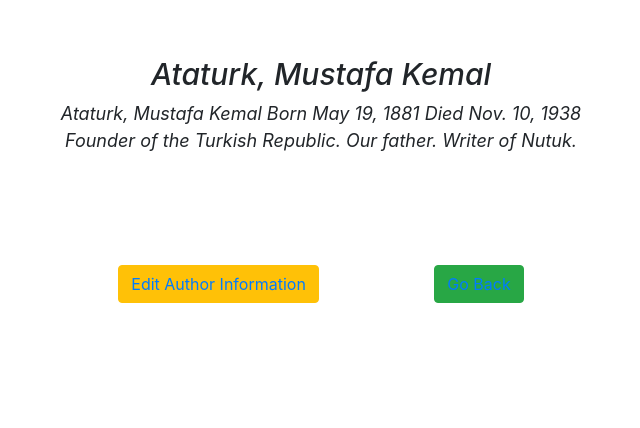
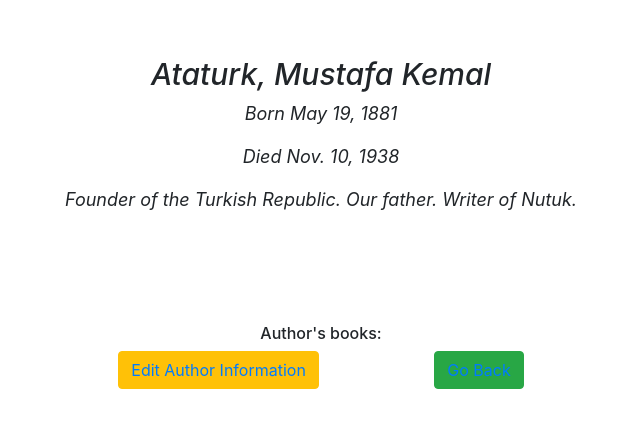
Before and after one commit to yucehan57/LibraryProject, a Django app: page /authors/4 in a window 1280 px wide. Shown: the part 62-490 px from the top of the page, without its empty margins (319-959 px from the left). Run offline with Django 3.2, Linux system fonts and the light colour scheme; data comes from the database, SQL or seed files in the repository; some libraries are stand-ins or nearby versions.

Commit message:
template tagging, styling modification, book and authorlist update

```diff
--- a/library_app/templates/library_app/author_detail.html
+++ b/library_app/templates/library_app/author_detail.html
@@ -4,11 +4,15 @@
 
 <div id='updateAuthorForm'>
   <h6 id = 'updateAuthorFormHeader'>{{author.last_name}}, {{author.first_name}}</h6>
-  {{author.last_name}}, {{author.first_name}}
 
-  {% if author.date_of_birth %}
-    Born {{author.date_of_birth}}
-    Died {{author.date_of_death}}
+
+  {% if author.date_of_birth and author.date_of_death %}
+    <p>Born {{author.date_of_birth}}</p>
+    <p>Died {{author.date_of_death}}</p>
+  {% elif author.date_of_birth %}
+      <p>Born {{author.date_of_birth}}, Alive</p>
+  {% else %}
+      <p></p>
   {% endif %}
 
   {% if author.bio %}
@@ -19,6 +23,10 @@
   <p><strong>No summary is provided for this author</strong></p>
   {% endif %}
     <div class="authorDetailButtons">
+      <h6>Author's books:</h6>
+      {% for book in author_books %}
+        <p>{{book}}</p>
+      {% endfor %}
 
     <button id='updateAuthorButton' type="button" class="btn btn-warning">
       <a href="{% url 'library_app:edit-author' author.pk %}">Edit Author Information</a>
--- a/library_app/views.py
+++ b/library_app/views.py
@@ -18,39 +18,28 @@ class HomeView(generic.TemplateView):
         context['num_books'] = models.Book.objects.all().count()
         context['num_instances'] = models.BookInstance.objects.all().count()
         context['num_authors'] = models.Author.objects.all().count()
-        context['historical_books'] = models.Book.objects.filter(genre__name__icontains='historical')[:5]
+        context['historical_books'] = models.Book.objects.filter(
+                                    genre__name__icontains='historical')[:5]
         return context
-
-
-
-
 
 
 class BookListView(generic.ListView):
     model = models.Book
 
 
-
-
-
 class AuthorListView(generic.ListView):
     model = models.Author
+
+    def get_queryset(self):
+        return models.Author.objects.order_by('last_name')
 
 
 class BookDetailView(generic.DetailView):
     model = models.Book
 
-    # def query_set(self):
-
 
 class AuthorDetailView(generic.DetailView):
     model = models.Author
-
-    def query_set(self):
-        """Get all the books of the author"""
-        all_books = Book.objects.all()
-        author_books = all_books.objects.filter(author=self.author_first_name)
-        return author_books
 
 
 class AddBookView(LoginRequiredMixin, generic.CreateView):
@@ -58,7 +47,6 @@ class AddBookView(LoginRequiredMixin, generic.CreateView):
     model = models.Book
     fields = ('title', 'author', 'summary', 'isbn', 'genre')
     success_url = reverse_lazy('library_app:book-list')
-
 
 
 class AddAuthorView(LoginRequiredMixin, generic.CreateView):
@@ -71,6 +59,9 @@ class UpdateAuthorView(LoginRequiredMixin, generic.UpdateView):
     fields = ('bio',)
     template_name_suffix = '_update_form'
 
+
+class GenreListView(generic.ListView):
+    model = models.Genre
 
 
 class ContactView(FormView):
--- a/static/library_app/css/master.css
+++ b/static/library_app/css/master.css
@@ -75,3 +75,16 @@
   font-size: 20px;
   font-style: oblique;
 }
+
+#bookListHeader {
+  text-align: center;
+  font-size: 26px;
+  font-style: oblique;
+  padding-top: 5%;
+}
+
+#authorListHeader {
+  text-align: center;
+  margin-top: 6%;
+  font-style: oblique;
+}
--- a/templates/base.html
+++ b/templates/base.html
@@ -50,7 +50,7 @@
           <!-- ACCOUNTS BAR LOGIN LOGOUT SIGNUP PROFILE -->
           {% if user.is_authenticated %}
 
-          <li class="nav-item active">
+          <li class="nav-item active" id='navbarProfile'>
             <a class="nav-link" href="{% url 'accounts:profile' %}">{{user.username}}'s Profile</a>
           </li>
           <li class="nav-item active">
```
Also changed, not shown: library_app/templates/library_app/author_list.html (+14 -6 lines), library_app/templates/library_app/book_list.html (+9 -3 lines).
